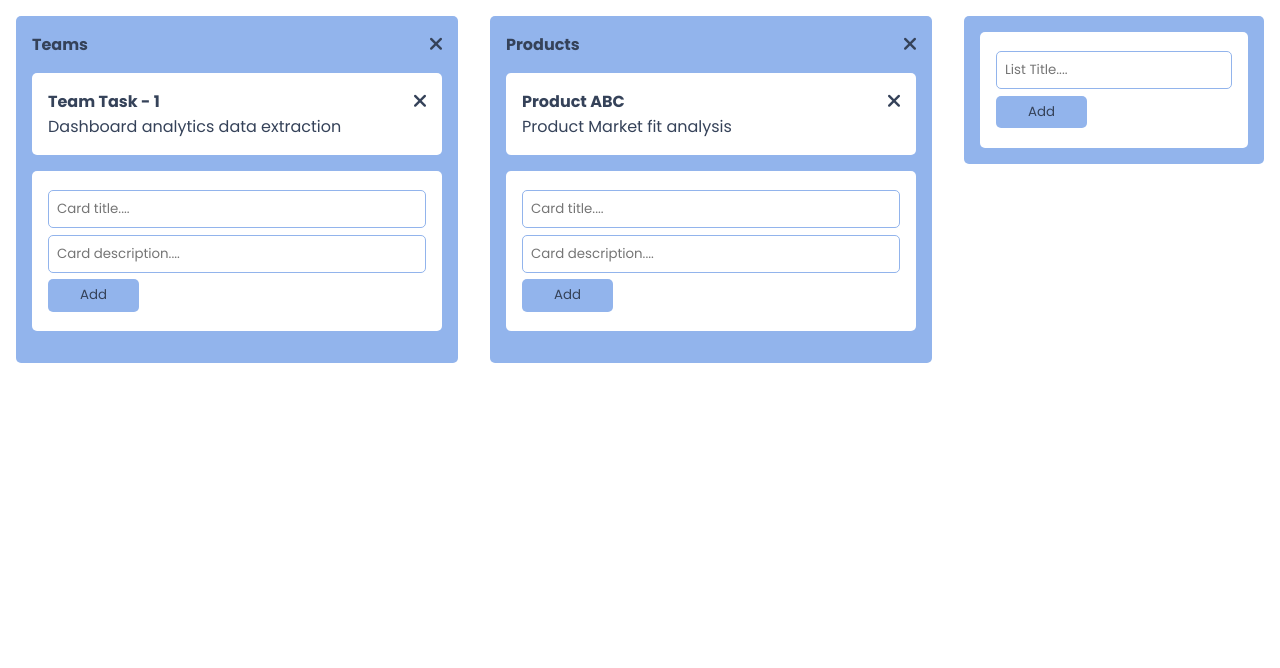
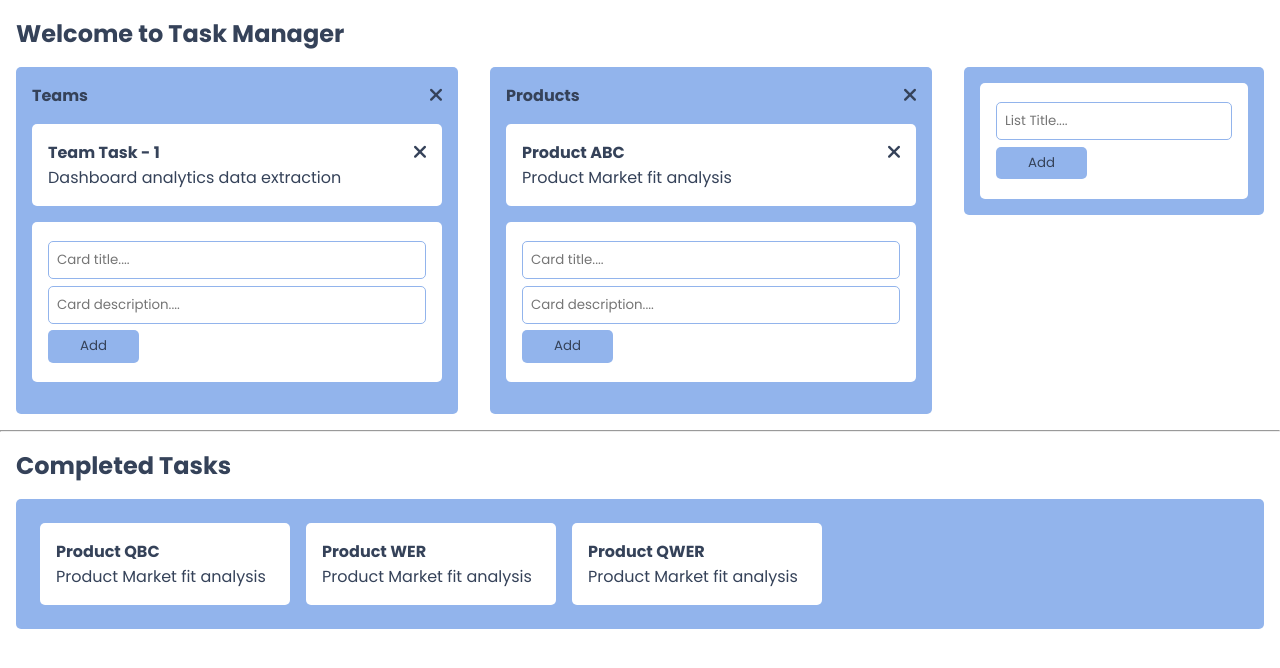
Before and after one commit to akshayraichur/task-manager-js, a plain HTML site: page index.html in a window 1280 px wide. Drawn offline with Linux system fonts and the light colour scheme.

Commit message:
feat: completed task section done

```diff
--- a/index.html
+++ b/index.html
@@ -37,7 +37,8 @@
     <script src="./scripts/index.js" defer></script>
   </head>
   <body>
-    <main class="management-container">
+    <h2 class="heading">Welcome to Task Manager</h2>
+    <section class="management-container">
       <div class="project-container" data-project-name="teams">
         <div class="title-container">
           <h4>Teams</h4>
@@ -120,6 +121,32 @@
           </button>
         </div> -->
       </div>
-    </main>
+    </section>
+
+    <hr />
+
+    <div class="completed-tasks-container">
+      <h2 class="heading completed-tasks-heading">Completed Tasks</h2>
+      <div class="completed project-container">
+        <div class="completed-card card-container">
+          <div class="card-heading">
+            <h5 class="card-title">Product QBC</h5>
+          </div>
+          <p class="card-description">Product Market fit analysis</p>
+        </div>
+        <div class="completed-card card-container">
+          <div class="card-heading">
+            <h5 class="card-title">Product WER</h5>
+          </div>
+          <p class="card-description">Product Market fit analysis</p>
+        </div>
+        <div class="completed-card card-container">
+          <div class="card-heading">
+            <h5 class="card-title">Product QWER</h5>
+          </div>
+          <p class="card-description">Product Market fit analysis</p>
+        </div>
+      </div>
+    </div>
   </body>
 </html>
--- a/styles/index.css
+++ b/styles/index.css
@@ -16,6 +16,10 @@ body {
   background-color: var(--seconndary-color);
   color: var(--text-color);
   font-family: 'Poppins', sans-serif;
+}
+
+.heading {
+  padding: 1rem 0rem 0rem 1rem;
 }
 
 .management-container {
@@ -72,6 +76,17 @@ body {
   border-radius: 5px;
 }
 
+.completed-card {
+  width: 250px;
+  margin: 0.5rem;
+  height: 100%;
+}
+
+.completed {
+  display: flex;
+  flex-wrap: wrap;
+}
+
 .common-input-styles {
   width: 100%;
   padding: 0.5rem;
@@ -99,3 +114,9 @@ body {
   padding: 1rem;
   border-radius: 5px;
 }
+
+@media only screen and (max-width: 500px) {
+  .completed-card {
+    width: 100%;
+  }
+}
```
